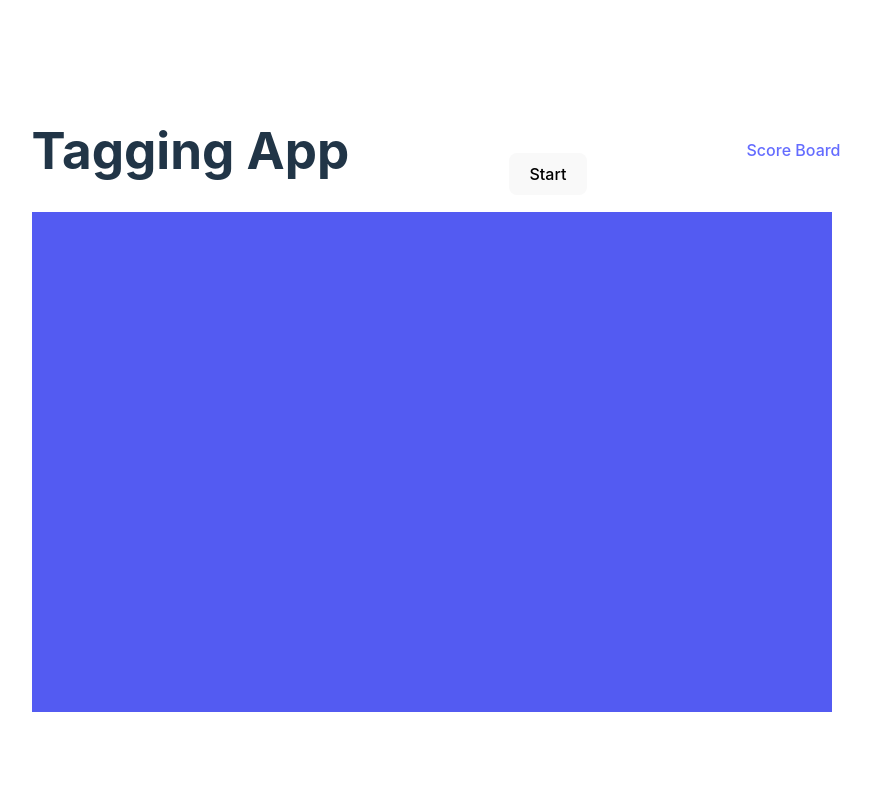
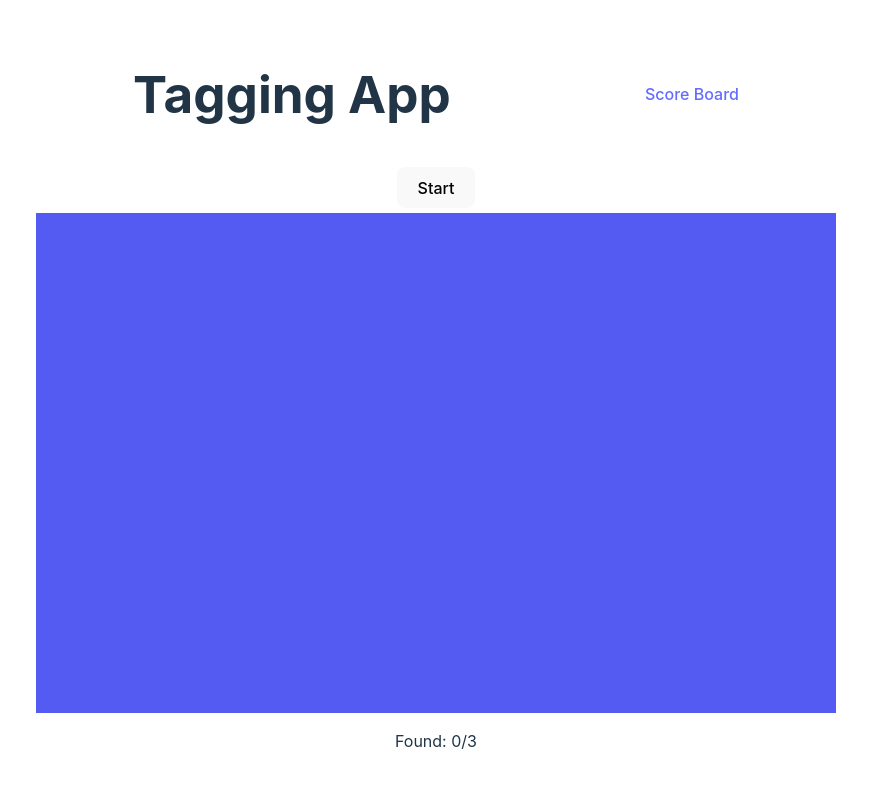
Before and after one commit to TRed91/Photo_Tagging_App, a React (Vite) app in the folder Photo_Tagging_App_FrontEnd/: page / in a window 1280 px wide. Shown: the top 788 px of the page, without its empty margins (204-1075 px from the left). Built offline with nearby package versions, Linux system fonts and the light colour scheme.

Commit message:
place button in image component and add function
make start button start game

```diff
--- a/Photo_Tagging_App_FrontEnd/src/components/header/header.jsx
+++ b/Photo_Tagging_App_FrontEnd/src/components/header/header.jsx
@@ -4,7 +4,6 @@ function Header(){
     return (
         <header>
             <div><h1>Tagging App</h1></div>
-            <div><StartButton /></div>
             <div><a href="">Score Board</a></div>
         </header>
     )
--- a/Photo_Tagging_App_FrontEnd/src/components/main/imageComponent.jsx
+++ b/Photo_Tagging_App_FrontEnd/src/components/main/imageComponent.jsx
@@ -1,4 +1,5 @@
 import { useEffect, useRef, useState } from "react";
+import StartButton from "../startButton/startButton";
 
 function ImageComponent () {
     const ref = useRef(null);
@@ -6,6 +7,10 @@ function ImageComponent () {
     const [ mouseY, setMouseY ] = useState(null);
     const [ ddHidden, setDdHidden ] = useState(true);
     const [ charPick, setCharPick] = useState(null);
+    const [ result, setResult ] = useState(null);
+    const [ found, setFound ] = useState(0);
+    const [ gameStart, setGameStart] = useState(false);
+    const [ gameEnd, setGameEnd ] = useState(false);
 
     const imagesStyles = {
         width: "800px",
@@ -13,11 +18,15 @@ function ImageComponent () {
         position: "relative"
     }
 
-    const dropdownStyles = {
+    const dropdownContainerStyles = {
         position: "absolute",
         left: mouseX + 5,
         top: mouseY - 15,
-        zIndex: 10
+        zIndex: 10,
+    }
+
+    const dropdownStyles = {
+        padding: 10
     }
 
     useEffect(() => {
@@ -34,7 +43,7 @@ function ImageComponent () {
     }, [ref])
 
     const handleClick = (e) => {
-        if (ddHidden)
+        if (gameStart && ddHidden && !gameEnd)
         {
             const bounds = e.target.getBoundingClientRect();
             const x = e.clientX - bounds.left;
@@ -50,17 +59,33 @@ function ImageComponent () {
         setCharPick(e.target.value);
         // fetch => get
          // x, y, char
+        // mock result
+        setResult({result: 'correct', time: '42:16:33'});
+        setFound(found + 1);
+        if (found + 1 == 3) {
+            setGameEnd(true);
+        }
     }
 
     return (
+        <div>
+            {!gameStart && <div><StartButton start={() => setGameStart(true)} /></div>}
             <div className="image" onClick={handleClick} style={imagesStyles}>
                 {mouseX} {mouseY} {charPick}
-            <div hidden={ddHidden} style={dropdownStyles} ref={ref}>
-                <select name="character" id="char" onChange={handleSelect}>
+                <div hidden={ddHidden} style={dropdownContainerStyles} ref={ref}>
+                    <select name="character" id="char" onChange={handleSelect} style={dropdownStyles}>
                         <option value="char1">Char 1</option>
                         <option value="char2">Char 2</option>
                         <option value="char3">Char 3</option>
                     </select>
+                </div>
+                {gameEnd && <div>
+                    <h1>You win!</h1>
+                    <h2>Time: {result.time}</h2>
+                    </div>}
+            </div>
+            <div className="resultContainer">
+                <p>Found: {found}/3 {result && result.result}</p>
             </div>
         </div>
     )
--- a/Photo_Tagging_App_FrontEnd/src/components/startButton/startButton.jsx
+++ b/Photo_Tagging_App_FrontEnd/src/components/startButton/startButton.jsx
@@ -1,14 +1,12 @@
-function StartButton(){
+function StartButton({start}){
 
-    const styles = {
-        marginTop: "3rem"
+    const buttonStyles = {
+        margin: 5
     }
 
-    const handleClick = () => {};
-
     return(
-        <div style={styles}>
-            <button onClick={handleClick}>Start</button>
+        <div style={buttonStyles}>
+            <button onClick={start}>Start</button>
         </div>
     )
 }
--- a/Photo_Tagging_App_FrontEnd/src/index.css
+++ b/Photo_Tagging_App_FrontEnd/src/index.css
@@ -68,10 +68,11 @@ button:focus-visible {
 }
 
 header {
+  margin: 0;
   display: flex;
   justify-content: space-around;
   align-items: center;
-  gap: 10rem;
+  margin-bottom: 10px;
 }
 
 .image {
```
Lines whose indentation alone changed are shown as unchanged.
